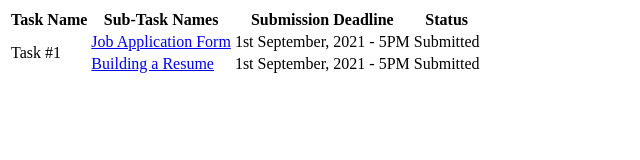
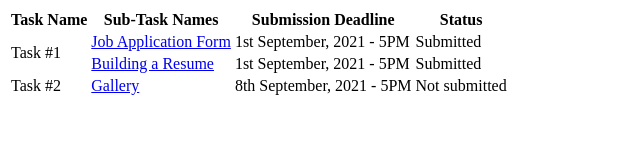
Before and after one commit to Pranav5956/LearnnovateEcommerceInternshipTasks, a plain HTML site: page index.html in a window 1280 px wide. Shown: the whole page, without its empty margins (0-640 px from the left). Drawn offline with Linux system fonts and the light colour scheme.

Commit message:
link added for task-2 subtask-1

```diff
--- a/index.html
+++ b/index.html
@@ -36,6 +36,14 @@
         <td>1st September, 2021 - 5PM</td>
         <td class="status-submitted">Submitted</td>
       </tr>
+      <tr>
+        <td rowspan="2">Task #2</td>
+        <td>
+          <a href="task 2/Gallery">Gallery</a>
+        </td>
+        <td>8th September, 2021 - 5PM</td>
+        <td class="status-submitted">Not submitted</td>
+      </tr>
     </tbody>
   </table>
 </body>
```
